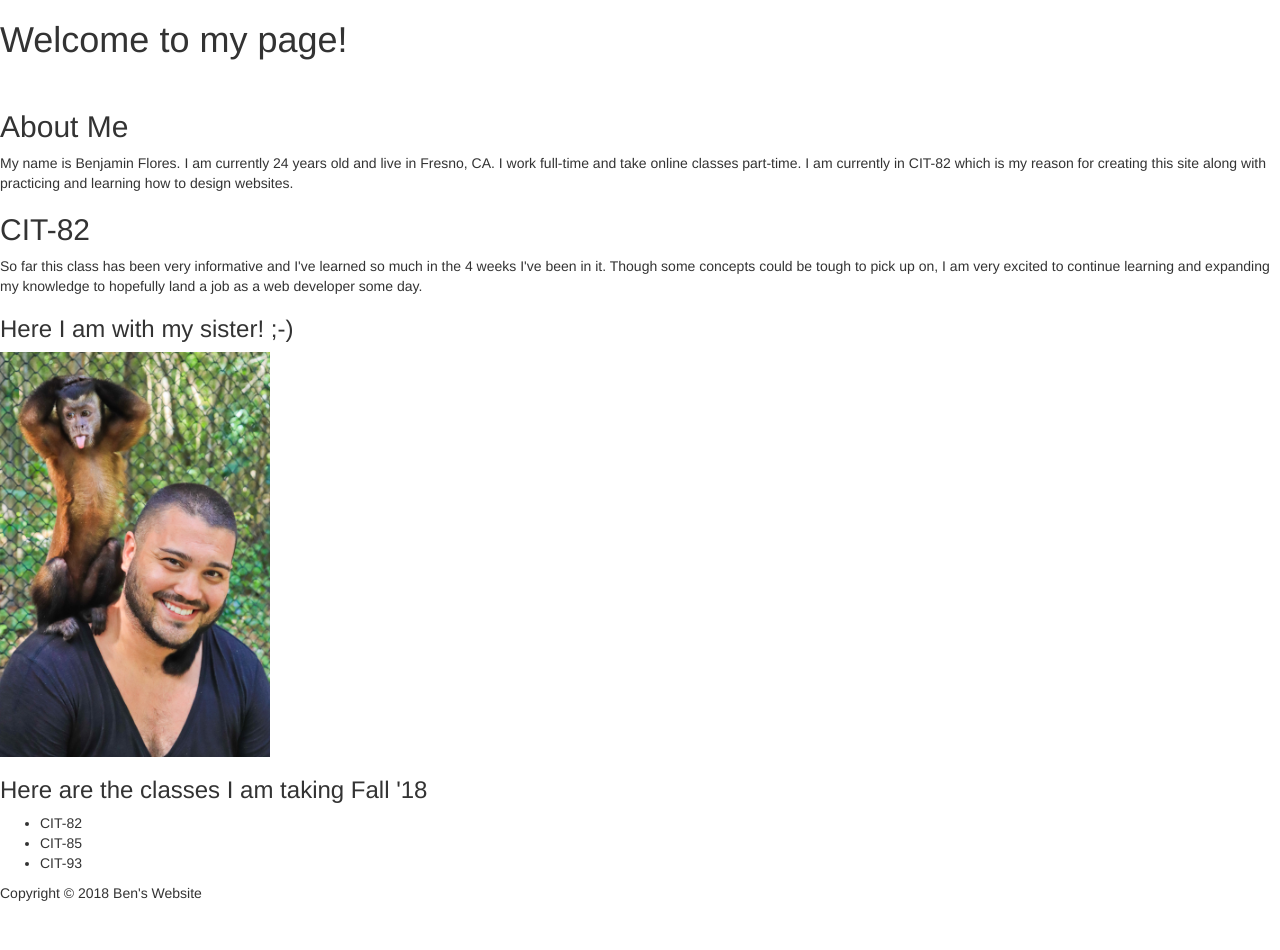
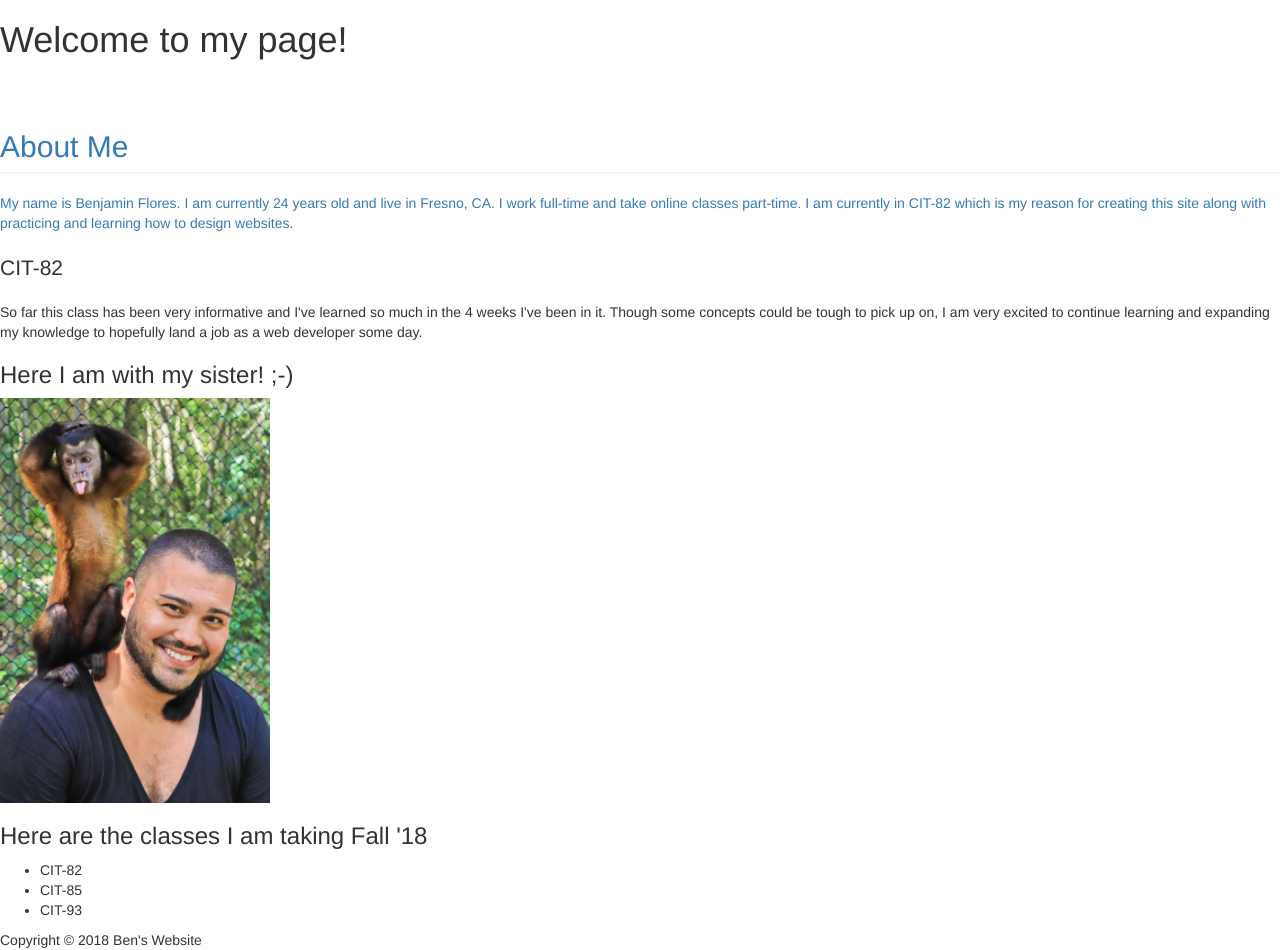
Before and after one commit to benji0lf/benji0lf.github.io, a plain HTML site: page index.html in a window 1280 px wide. Before the commit the page ends 903 px from the top, so only its background shows below. Drawn offline with nearby package versions, Linux system fonts and the light colour scheme.

Commit message:
added bootstrap to index.html

```diff
--- a/index.html
+++ b/index.html
@@ -13,12 +13,12 @@
     <br>
 
     <div class="box">
-        <h2>About Me</h2>
-        <p>My name is Benjamin Flores. I am currently 24 years old and live in Fresno, CA. I work full-time and take online classes part-time. I am currently in CIT-82 which is my reason for creating this site along with practicing and learning how to design websites.</p>
+        <h2 class="page-header text-primary">About Me</h2>
+        <p class="text-primary">My name is Benjamin Flores. I am currently 24 years old and live in Fresno, CA. I work full-time and take online classes part-time. I am currently in CIT-82 which is my reason for creating this site along with practicing and learning how to design websites.</p>
     </div>
 
     <div class="box">
-        <h2>CIT-82</h2>
+        <h2 class="lead">CIT-82</h2>
         <p>So far this class has been very informative and I've learned so much in the 4 weeks I've been in it. Though some concepts could be tough to pick up on, I am very excited to continue learning and expanding my knowledge to hopefully land a job as a web developer some day.</p>
     </div>
 
```
